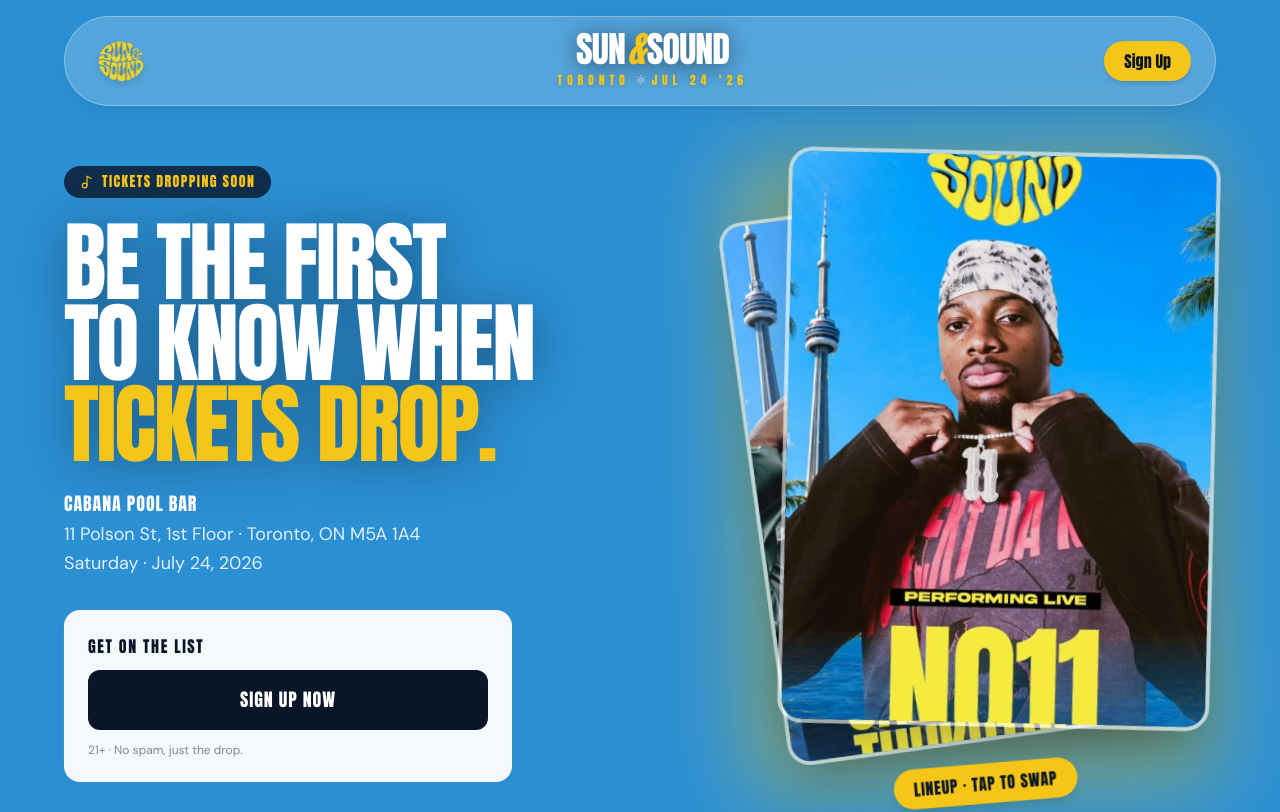
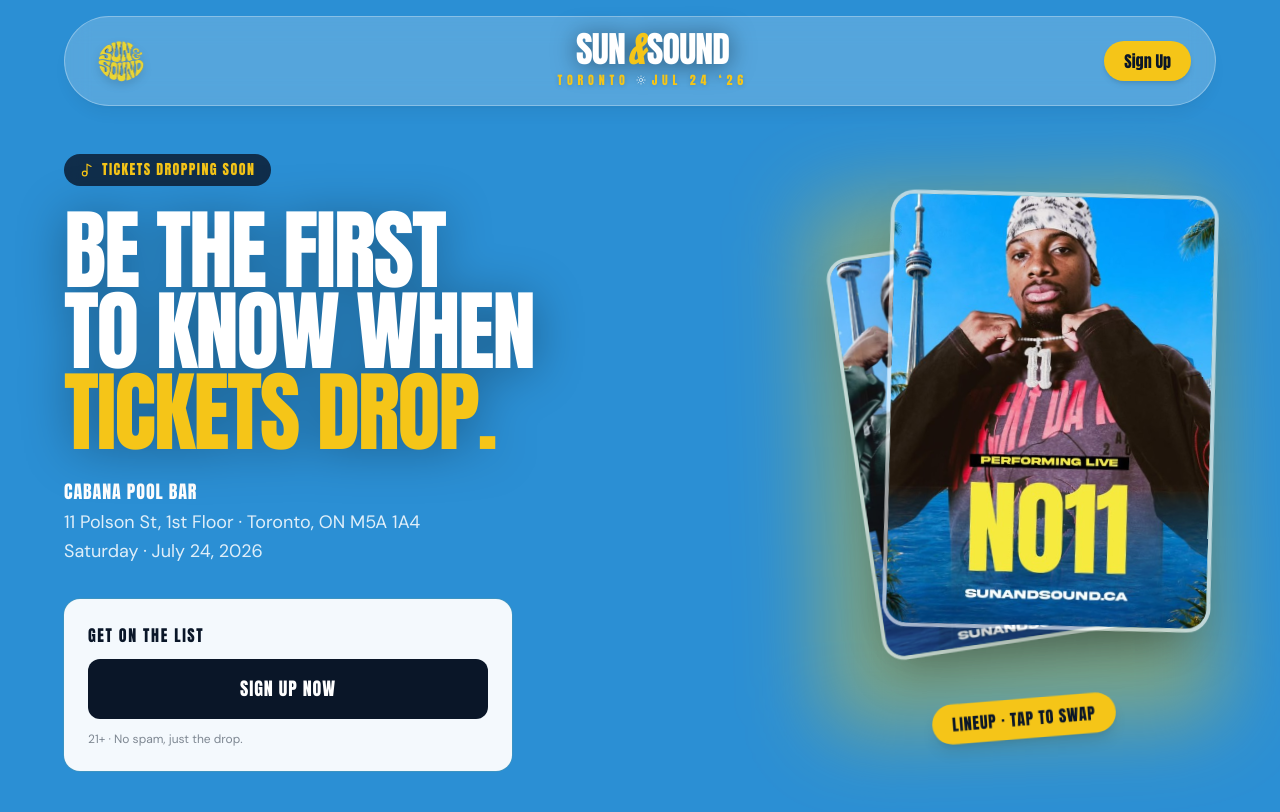
Before and after one commit to Prodigeezyxx/Sun-Sound, a React (Vite) app: page / in a window 1280 px wide. Shown: the top 812 px of the page. Built offline with nearby package versions, Linux system fonts and the light colour scheme.

Commit message:
revert card size, crop poster tops instead to show artist names

```diff
--- a/src/App.tsx
+++ b/src/App.tsx
@@ -37,17 +37,17 @@
       return { transform: 'translate(0%, 0%) rotate(3deg) scale(1)', zIndex: 30 };
     }
     if (depth === 1) {
-      return { transform: 'translate(-10%, 5%) rotate(-6deg) scale(0.95)', zIndex: 20 };
+      return { transform: 'translate(-14%, 6%) rotate(-7deg) scale(0.93)', zIndex: 20 };
     }
-    const t = -(10 + (depth - 1) * 6);
-    const y = 5 + (depth - 1) * 3;
-    const r = -6 - (depth - 1) * 4;
-    const s = Math.max(0.75, 0.95 - (depth - 1) * 0.05);
+    const t = -(14 + (depth - 1) * 8);
+    const y = 6 + (depth - 1) * 4;
+    const r = -7 - (depth - 1) * 5;
+    const s = Math.max(0.7, 0.93 - (depth - 1) * 0.07);
     return { transform: `translate(${t}%, ${y}%) rotate(${r}deg) scale(${s})`, zIndex: 20 - depth };
   };
 
   return (
-    <div className="relative animate-float w-full max-w-[480px] aspect-[3/4]">
+    <div className="relative animate-float w-full max-w-[400px] aspect-[3/4]">
       <div className="absolute inset-0 bg-[var(--color-sun)]/40 rounded-[2rem] blur-2xl" />
 
       {posters.map((src, idx) => {
@@ -62,12 +62,12 @@
             aria-label={`${isFront ? 'Featured' : 'Bring forward'} — lineup poster ${idx + 1} of ${n}`}
             aria-pressed={isFront}
             style={{ transform, zIndex }}
-            className="absolute top-0 right-0 w-[90%] aspect-[3/4] rounded-[1.5rem] overflow-hidden shadow-2xl shadow-[var(--color-deep)]/40 border-4 border-white/60 transition-all duration-500 ease-out cursor-pointer focus:outline-none focus-visible:ring-4 focus-visible:ring-[var(--color-sun)] focus-visible:ring-offset-2 focus-visible:ring-offset-transparent"
+            className="absolute top-0 right-0 w-[82%] aspect-[3/4] rounded-[1.5rem] overflow-hidden shadow-2xl shadow-[var(--color-deep)]/40 border-4 border-white/60 transition-all duration-500 ease-out cursor-pointer focus:outline-none focus-visible:ring-4 focus-visible:ring-[var(--color-sun)] focus-visible:ring-offset-2 focus-visible:ring-offset-transparent"
           >
             <img
               src={src}
               alt={`Sun and Sound Festival lineup poster ${idx + 1}`}
-              className="w-full h-full object-cover pointer-events-none select-none"
+              className="w-full h-full object-cover object-bottom pointer-events-none select-none"
               draggable={false}
             />
           </button>
@@ -188,11 +188,11 @@
               // Single poster
               <div className="relative animate-float">
                 <div className="absolute -inset-3 bg-[var(--color-sun)]/40 rounded-[2rem] blur-xl" />
-                <div className="relative w-[min(100%,380px)] md:w-[min(100%,440px)] aspect-[3/4] rounded-[1.75rem] overflow-hidden shadow-2xl shadow-[var(--color-deep)]/30 border-4 border-white/60 rotate-[-2deg] hover:rotate-0 transition-transform duration-500">
+                <div className="relative w-[min(100%,340px)] md:w-[min(100%,380px)] aspect-[3/4] rounded-[1.75rem] overflow-hidden shadow-2xl shadow-[var(--color-deep)]/30 border-4 border-white/60 rotate-[-2deg] hover:rotate-0 transition-transform duration-500">
                   <img
                     src={posterImg}
                     alt={`${FESTIVAL_NAME} — NO11 performing live`}
-                    className="w-full h-full object-cover"
+                    className="w-full h-full object-cover object-bottom"
                   />
                 </div>
                 <div className="absolute -bottom-4 -left-4 md:-left-8 bg-[var(--color-sun)] text-[var(--color-deep)] font-display uppercase tracking-wider text-base px-4 py-2 rounded-full shadow-lg rotate-[-6deg]">
```
